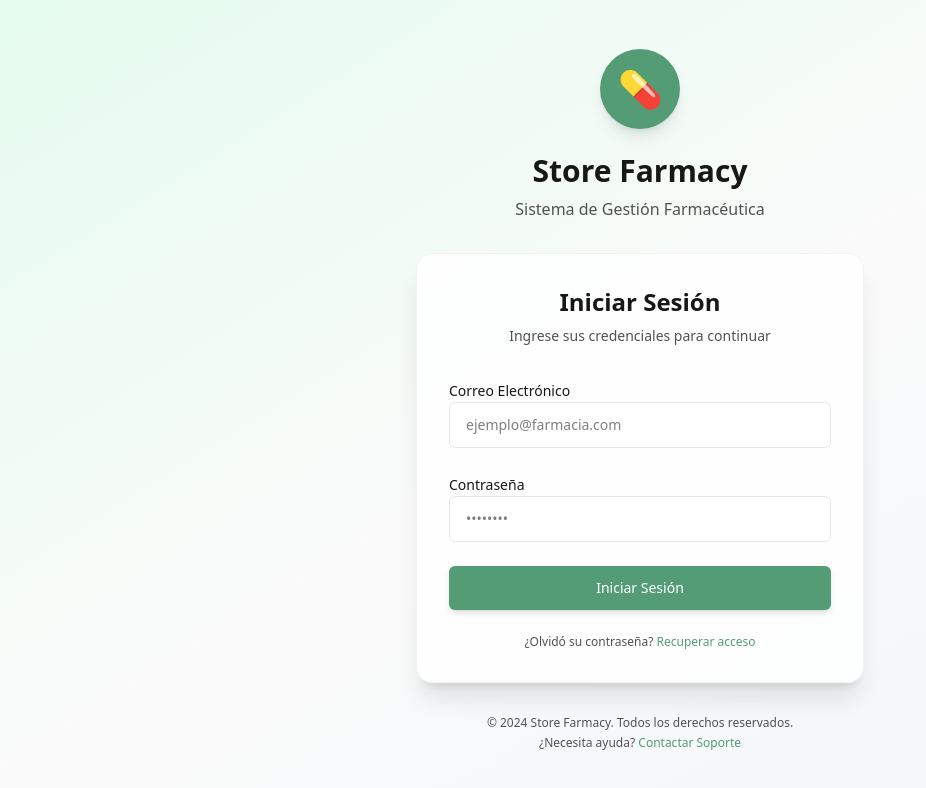
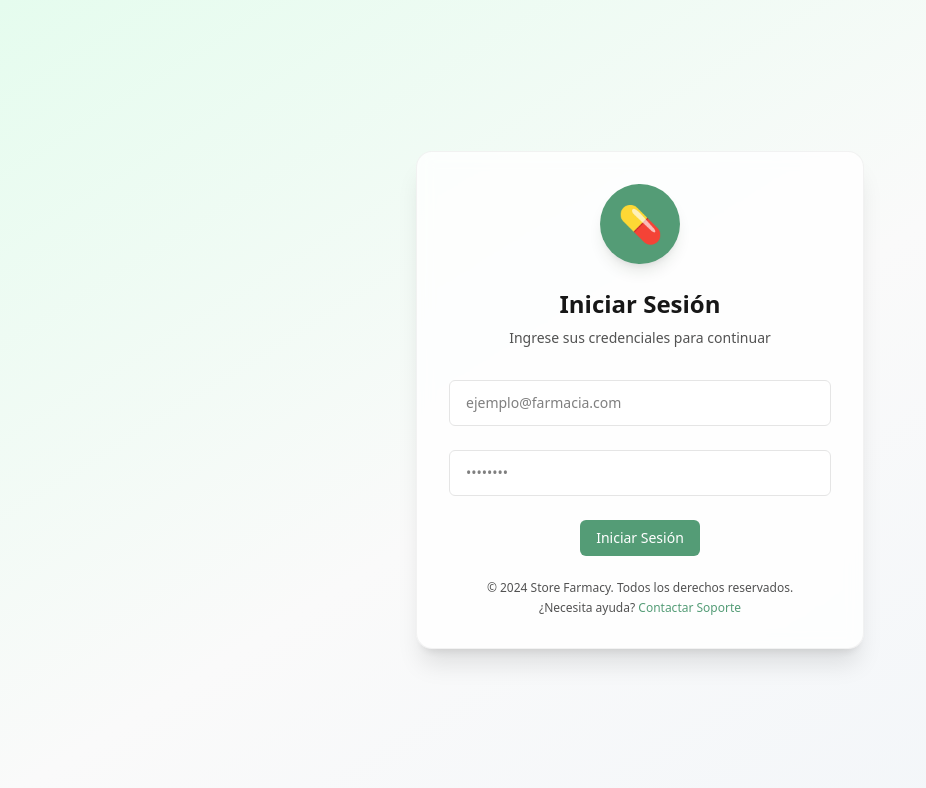
Before and after one commit to saaay13/farmacy-client, a React (Vite) app: page /login in a window 1280 px wide. Shown: the top 788 px of the page, without its empty margins (0-926 px from the left). Built offline with nearby package versions, Linux system fonts and the light colour scheme.

Commit message:
Feat: Login - Fin

```diff
--- a/src/App.tsx
+++ b/src/App.tsx
@@ -24,6 +24,7 @@ function App() {
 
         {/* Ruta de Sucursales */}
         <Route path="/sucursales" element={<BanchPage />} />
+        <Route path="/login" element={<LoginPage />} />
       </Routes>
     </Router>
   );
--- /dev/null
+++ b/src/components/atoms/index.ts
@@ -0,0 +1,2 @@
+export { Button } from './Button/Button';
+export { Input } from './Input/Input';
--- /dev/null
+++ b/src/components/molecules/Login/LoginForm.tsx
@@ -0,0 +1,54 @@
+import { useState, type FormEvent } from 'react';
+import { Input, Button } from '../../atoms';
+import { useAuth } from '../../../hooks/useAuth';
+
+interface LoginFormProps {
+    onSuccess?: () => void; // callback opcional para redirección
+}
+
+export const LoginForm = ({ onSuccess }: LoginFormProps) => {
+    const { doLogin } = useAuth();
+    const [email, setEmail] = useState('');
+    const [password, setPassword] = useState('');
+    const [isLoading, setIsLoading] = useState(false);
+    const [error, setError] = useState('');
+
+    const handleSubmit = async (e: FormEvent) => {
+        e.preventDefault();
+        setError('');
+        setIsLoading(true);
+
+        try {
+            await doLogin({ email, password });
+            if (onSuccess) onSuccess(); // Llama al callback si existe
+        } catch (err: any) {
+            setError(err.message || 'Credenciales inválidas');
+        } finally {
+            setIsLoading(false);
+        }
+    };
+
+    return (
+        <form onSubmit={handleSubmit} className="space-y-6 flex flex-col items-center">
+            <Input
+                type="email"
+                placeholder="ejemplo@farmacia.com"
+                value={email}
+                onChange={(e) => setEmail(e.target.value)}
+                required
+            />
+            <Input
+                type="password"
+                placeholder="••••••••"
+                value={password}
+                onChange={(e) => setPassword(e.target.value)}
+                required
+            />
+            {error && <p className="text-error text-sm">{error}</p>}
+            <Button type="submit" isLoading={isLoading} className="w-full md:w-auto">
+                {isLoading ? 'Iniciando...' : 'Iniciar Sesión'}
+            </Button>
+        </form>
+
+    );
+};
--- /dev/null
+++ b/src/components/molecules/index.ts
@@ -0,0 +1,2 @@
+// molecules/index.ts
+export { LoginForm } from './Login/LoginForm';
--- a/src/components/organisms/Header/Header.tsx
+++ b/src/components/organisms/Header/Header.tsx
@@ -57,7 +57,7 @@ export default function Header({ categoryCount = 0 }: HeaderProps) {
                                     onClick={logout}
                                     className="ml-2 px-2 py-1 bg-error text-error-foreground rounded-lg hover:bg-error-700 transition-colors"
                                 >
-                                    Logout
+                                    Cerrar Sesión
                                 </button>
                                 {categoryCount > 0 && (
                                     <span className="absolute -top-2 -right-2 bg-error text-error-foreground w-6 h-6 rounded-full flex items-center justify-center text-xs font-bold">
@@ -67,7 +67,7 @@ export default function Header({ categoryCount = 0 }: HeaderProps) {
                             </div>
                         ) : (
                             <Link
-                                to="/iniciarsesion"
+                                to="/login"
                                 className="relative flex items-center gap-2 bg-primary text-primary-foreground hover:bg-primary-700 px-4 py-2 rounded-lg font-medium transition-colors"
                             >
                                 <LayoutGrid className="w-5 h-5" />
--- /dev/null
+++ b/src/components/organisms/Login/LoginCard.tsx
@@ -0,0 +1,33 @@
+import { useNavigate } from 'react-router-dom';
+import { LoginForm } from '../../molecules';
+
+export const LoginCard = () => {
+    const navigate = useNavigate();
+
+    return (
+        <div className="w-full max-w-md mx-auto bg-card/80 backdrop-blur-sm p-8 rounded-2xl shadow-xl border border-border/50">
+            {/* Header con logo */}
+            <div className="text-center mb-8">
+                <div className="inline-flex items-center justify-center w-20 h-20 bg-primary rounded-full mb-6 shadow-lg">
+                    <span className="text-4xl text-primary-foreground">💊</span>
+                </div>
+                <h2 className="text-2xl font-semibold text-foreground mb-2">Iniciar Sesión</h2>
+                <p className="text-sm text-muted-foreground">Ingrese sus credenciales para continuar</p>
+            </div>
+
+            {/* Molecule: LoginForm */}
+            <LoginForm onSuccess={() => navigate('/')} />
+
+            {/* Footer */}
+            <div className="mt-6 text-center text-xs text-muted-foreground">
+                <p>© 2024 Store Farmacy. Todos los derechos reservados.</p>
+                <p className="mt-1">
+                    ¿Necesita ayuda?{' '}
+                    <a href="#" className="text-primary hover:text-primary-700 font-medium hover:underline">
+                        Contactar Soporte
+                    </a>
+                </p>
+            </div>
+        </div>
+    );
+};
--- a/src/components/organisms/Sidebar/Sidebar.tsx
+++ b/src/components/organisms/Sidebar/Sidebar.tsx
@@ -16,7 +16,7 @@ const NAV_ITEMS: NavItemProps[] = [
     { label: 'Mis Compras', icon: '📜', roles: ['cliente'] },
 ];
 
-export const Sidebar = () => {
+export function Sidebar() {
     const { role } = useAuth();
 
     const filteredItems = NAV_ITEMS.filter(item => item.roles.includes(role));
--- /dev/null
+++ b/src/components/organisms/index.ts
@@ -0,0 +1,5 @@
+// organisms/index.ts
+export { default as Header } from './Header/Header';
+export { default as Footer } from './Footer/Footer';
+export { LoginCard } from './Login/LoginCard';
+export { Sidebar } from './Sidebar/Sidebar';
--- a/src/pages/Banch/BanchPage.tsx
+++ b/src/pages/Banch/BanchPage.tsx
@@ -1,7 +1,6 @@
 import { useNavigate } from 'react-router-dom';
 import { useBanch } from '../../hooks/useBanch';
-import Header from '../../components/organisms/Header/Header';
-import Footer from '../../components/organisms/Footer/Footer';
+import { Header, Footer } from '../../components/organisms';
 import { Store, ArrowRight, Loader2 } from 'lucide-react';
 
 export default function BanchPage() {
--- a/src/pages/Categories/CategoriesPage.tsx
+++ b/src/pages/Categories/CategoriesPage.tsx
@@ -1,7 +1,6 @@
 import { useNavigate } from 'react-router-dom';
 import { useCategories } from '../../hooks/useCategories';
-import Header from '../../components/organisms/Header/Header';
-import Footer from '../../components/organisms/Footer/Footer';
+import { Header, Footer } from '../../components/organisms';
 import { LayoutGrid, ArrowRight, Loader2 } from 'lucide-react';
 
 export default function CategoriesPage() {
--- a/src/pages/Home/HomePage.tsx
+++ b/src/pages/Home/HomePage.tsx
@@ -1,5 +1,4 @@
-import Header from "../../components/organisms/Header/Header";
-import Footer from "../../components/organisms/Footer/Footer";
+import { Header, Footer } from '../../components/organisms';
 import { Link } from "react-router-dom";
 import { Heart, Shield, Users, ArrowRight, Pill, ShoppingBag, Loader2, LayoutGrid } from "lucide-react";
 import { useProducts } from "../../hooks/useProducts";
--- a/src/pages/Login/LoginPage.tsx
+++ b/src/pages/Login/LoginPage.tsx
@@ -1,120 +1,9 @@
-import { useState, type FormEvent } from 'react';
-import { useNavigate } from 'react-router-dom';
-import { useAuth } from '../../hooks/useAuth';
-import { Button } from '../../components/atoms/Button/Button';
-import { Input } from '../../components/atoms/Input/Input';
+import { LoginCard } from '../../components/organisms';
 
 export const LoginPage = () => {
-    const { doLogin } = useAuth();
-    const navigate = useNavigate();
-
-    const [email, setEmail] = useState('');
-    const [password, setPassword] = useState('');
-    const [isLoading, setIsLoading] = useState(false);
-    const [error, setError] = useState('');
-
-    const handleSubmit = async (e: FormEvent) => {
-        e.preventDefault();
-        setError('');
-        setIsLoading(true);
-
-        try {
-            const user = await doLogin({ email, password });
-            console.log('Usuario logueado:', user);
-            navigate('/'); // Redirige al home después del login
-        } catch (err: any) {
-            setError(err.message || 'Error al iniciar sesión');
-        } finally {
-            setIsLoading(false);
-        }
-    };
-
     return (
         <div className="min-h-screen flex items-center justify-center bg-gradient-to-br from-primary-50 via-neutral-50 to-secondary-100 px-4 py-8">
-            <div className="w-full max-w-md">
-                {/* Logo y título */}
-                <div className="text-center mb-8">
-                    <div className="inline-flex items-center justify-center w-20 h-20 bg-primary rounded-full mb-6 shadow-lg">
-                        <span className="text-4xl text-primary-foreground">💊</span>
-                    </div>
-                    <h1 className="text-3xl font-bold text-foreground mb-2">Store Farmacy</h1>
-                    <p className="text-muted-foreground">Sistema de Gestión Farmacéutica</p>
-                </div>
-
-                {/* Card de Login */}
-                <div className="bg-card/80 backdrop-blur-sm p-8 rounded-2xl shadow-xl border border-border/50">
-                    <div className="text-center mb-8">
-                        <h2 className="text-2xl font-semibold text-foreground mb-2">Iniciar Sesión</h2>
-                        <p className="text-sm text-muted-foreground">Ingrese sus credenciales para continuar</p>
-                    </div>
-
-                    <form className="space-y-6" onSubmit={handleSubmit}>
-                        <div className="space-y-2">
-                            <label className="text-sm font-medium text-foreground">Correo Electrónico</label>
-                            <Input
-                                type="email"
-                                placeholder="ejemplo@farmacia.com"
-                                value={email}
-                                onChange={(e) => setEmail(e.target.value)}
-                                className="w-full"
-                                required
-                            />
-                        </div>
-
-                        <div className="space-y-2">
-                            <label className="text-sm font-medium text-foreground">Contraseña</label>
-                            <Input
-                                type="password"
-                                placeholder="••••••••"
-                                value={password}
-                                onChange={(e) => setPassword(e.target.value)}
-                                className="w-full"
-                                required
-                            />
-                        </div>
-
-                        {error && (
-                            <div className="p-4 bg-error/10 border border-error/20 text-error text-sm rounded-lg">
-                                <div className="flex items-center gap-2">
-                                    <span>⚠️</span>
-                                    {error}
-                                </div>
-                            </div>
-                        )}
-
-                        <Button
-                            type="submit"
-                            isLoading={isLoading}
-                            className="w-full bg-primary hover:bg-primary-700 text-primary-foreground font-medium py-3 rounded-lg transition-all duration-200 shadow-md hover:shadow-lg"
-                        >
-                            {isLoading ? 'Iniciando Sesión...' : 'Iniciar Sesión'}
-                        </Button>
-                    </form>
-
-                    <div className="mt-6 text-center">
-                        <p className="text-xs text-muted-foreground">
-                            ¿Olvidó su contraseña?{' '}
-                            <a
-                                href="#"
-                                className="text-primary hover:text-primary-700 font-medium hover:underline transition-colors"
-                            >
-                                Recuperar acceso
-                            </a>
-                        </p>
-                    </div>
-                </div>
-
-                {/* Footer */}
-                <div className="text-center mt-8 text-xs text-muted-foreground">
-                    <p>© 2024 Store Farmacy. Todos los derechos reservados.</p>
-                    <p className="mt-1">
-                        ¿Necesita ayuda?{' '}
-                        <a href="#" className="text-primary hover:text-primary-700 font-medium hover:underline">
-                            Contactar Soporte
-                        </a>
-                    </p>
-                </div>
-            </div>
+            <LoginCard />
         </div>
     );
 };
```
